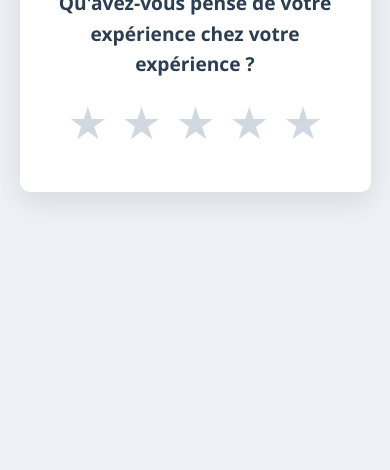
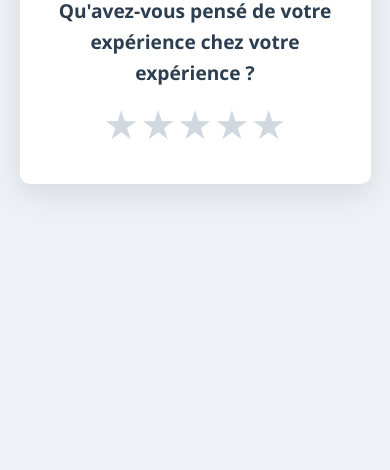
Before and after one commit to Hachirama92/Avisclic-beauty, a plain HTML site: page index.html in a window 390 px wide. Shown: the part 374-844 px from the top of the page. Drawn offline with Linux system fonts and the light colour scheme.

Commit message:
Update style.css

```diff
--- a/style.css
+++ b/style.css
@@ -42,49 +42,56 @@ h1 {
     color: #d1d8e0; /* Couleur par défaut des étoiles */
     cursor: pointer;
     margin-bottom: 35px;
-    letter-spacing: 5px; /* Espacement entre les étoiles */
-    display: inline-block; /* Permet le centrage et la gestion de white-space */
-    white-space: nowrap; /* Empêche les étoiles de passer à la ligne par défaut */
-    overflow: hidden; /* Cache le débordement si les étoiles sont trop grandes avant d'être réduites */
-    max-width: 100%; /* S'assure que le bloc ne dépasse pas le conteneur */
-    text-align: center; /* Centre les étoiles si elles sont trop petites pour remplir la largeur */
+
+    /* Utilisation de Flexbox pour un alignement robuste */
+    display: flex;
+    justify-content: center; /* Centre les étoiles horizontalement */
+    align-items: center; /* Centre les étoiles verticalement si elles ont des tailles différentes */
+    gap: 5px; /* Espacement entre les étoiles (remplace letter-spacing pour flex) */
+
+    white-space: nowrap; /* Empêche les étoiles de passer à la ligne */
+    overflow: hidden; /* Cache le débordement si elles ne tiennent pas */
+    max-width: 100%; /* S'assure que le conteneur ne dépasse pas */
+    padding: 0 5px; /* Petit padding pour éviter que les étoiles ne collent aux bords */
 }
 
 .star {
     transition: color 0.2s ease-in-out, transform 0.1s ease-in-out;
-    display: inline-block; /* Important pour l'espacement et les transitions individuelles */
-    vertical-align: middle; /* Aide à l'alignement sur la ligne */
+    display: inline-block; /* Permet les transformations individuelles */
+    flex-shrink: 0; /* Empêche les étoiles de rétrécir si l'espace est limité */
 }
 
-.star.selected {
-    color: #f39c12; /* Couleur des étoiles sélectionnées (orange plus vif) */
-}
-
-/* Correction de l'effet de survol des étoiles */
-/* Ces règles sont cruciales pour que l'effet de survol illumine les étoiles précédentes */
-.stars:not(.rated) .star:hover,
-.stars:not(.rated) .star:hover ~ .star {
-    color: #f39c12; /* Illumine l'étoile survolée et les précédentes */
-}
-
-.stars:not(.rated) .star:hover ~ .star {
-    color: #d1d8e0; /* Les étoiles à droite de l'étoile survolée redeviennent grisées si elles étaient sélectionnées */
-}
-
-.stars:not(.rated) .star.selected { /* Pour la sélection persistante avant que 'rated' ne soit appliqué */
-    color: #f39c12;
-}
-.stars:not(.rated) .star.selected ~ .star {
+/* ⭐⭐⭐ CORRECTION MAJEURE POUR LA SURBRILLANCE DES ÉTOILES ⭐⭐⭐ */
+/* Par défaut, toutes les étoiles sont grisées */
+.stars .star {
     color: #d1d8e0;
 }
 
-/* S'assurer que les étoiles restent sélectionnées après le clic */
-.stars.rated .star.selected {
+/* Survol : l'étoile survolée ET toutes les étoiles qui la précèdent deviennent orange */
+.stars:not(.rated) .star:hover,
+.stars:not(.rated) .star:hover ~ .star {
     color: #f39c12;
 }
-.stars.rated .star:not(.selected) { /* S'assurer que seules les étoiles sélectionnées restent colorées après le clic */
+
+/* Quand une étoile EST sélectionnée (class 'selected'), elle est orange */
+.stars .star.selected {
+    color: #f39c12;
+}
+
+/* Quand une étoile EST sélectionnée, toutes les étoiles qui la suivent redeviennent grisées (pour un effet de sélection précis) */
+.stars .star.selected ~ .star {
     color: #d1d8e0;
 }
+
+/* Quand le conteneur a la classe 'rated' (après un clic), l'effet de survol n'est plus appliqué */
+.stars.rated .star:hover {
+    color: #f39c12; /* L'étoile survolée reste orange si elle est sélectionnée */
+}
+
+.stars.rated .star:not(.selected) {
+    color: #d1d8e0; /* Les étoiles non sélectionnées restent grisées */
+}
+/* ⭐⭐⭐ FIN DE LA CORRECTION MAJEURE POUR LA SURBRILLANCE DES ÉTOILES ⭐⭐⭐ */
 
 
 .hidden {
@@ -219,25 +226,25 @@ button#submit-low-score:hover {
     }
 
     #company-logo {
-        max-width: 90px;
+        max-width: 80px;
         margin-bottom: 10px;
     }
 
     .stars {
-        font-size: 3.2em; /* Réduit la taille des étoiles pour qu'elles tiennent sur une ligne */
-        letter-spacing: 0px; /* Réduit fortement l'espacement pour forcer une ligne */
+        font-size: 3em;
+        gap: 2px;
         margin-bottom: 20px;
-        line-height: 1; /* Assure que la ligne d'étoiles est compacte */
-        text-align: center; /* S'assure que le contenu est centré */
+        line-height: 1;
+        padding: 0 2px;
+        /* Pas besoin de text-align: center ici car display: flex + justify-content: center s'en occupe */
     }
 
     .star {
-        margin: 0; /* Supprime toute marge externe qui pourrait pousser */
-        padding: 0 2px; /* Ajoute un petit padding interne si nécessaire pour l'espace visuel */
+        padding: 0;
     }
 
     .improvement-options {
-        gap: 8px; /* Réduit l'espacement entre les boutons */
+        gap: 8px;
     }
 
     .option-button {
@@ -261,14 +268,14 @@ button#submit-low-score:hover {
 /* --- Ajustements pour les écrans encore plus petits (anciens smartphones ou très petits écrans) --- */
 @media (max-width: 400px) {
     .stars {
-        font-size: 2.8em;
-        letter-spacing: -1px; /* Peut rendre l'espacement légèrement négatif si nécessaire */
+        font-size: 2.5em;
+        gap: 1px;
     }
     h1 {
         font-size: 1.2em;
     }
     .option-button {
-        font-size: 0.75em; /* Encore plus petit pour les boutons */
+        font-size: 0.7em;
         padding: 6px 8px;
     }
 }
```
